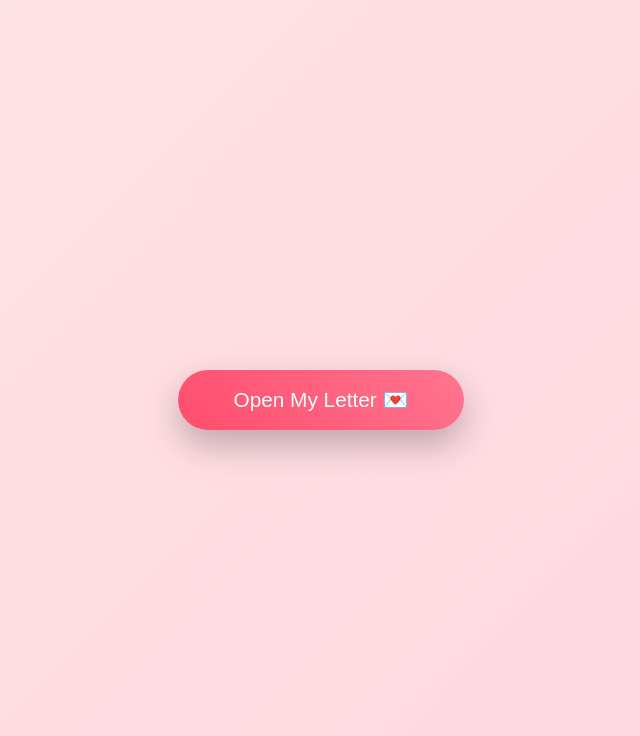
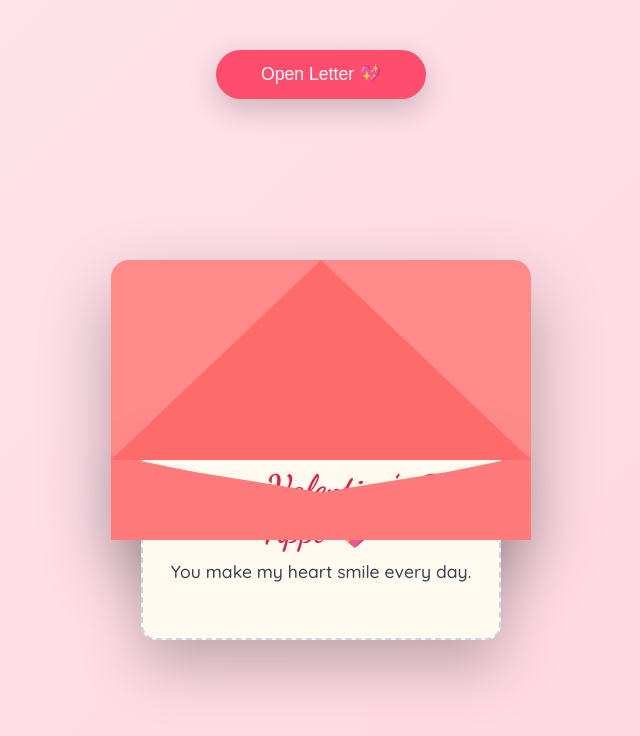
Before and after one commit to vinayakab-prog/demoVLT, a plain HTML site: page index.html in a window 1280 px wide. Shown: the whole page, without its empty margins (319-959 px from the left). Drawn offline with Linux system fonts and the light colour scheme.

Commit message:
Update index.html

```diff
--- a/index.html
+++ b/index.html
@@ -3,171 +3,152 @@
 <head>
 <meta charset="UTF-8">
 <meta name="viewport" content="width=device-width, initial-scale=1.0">
-<title>For Appi 💖</title>
-
-<link href="https://fonts.googleapis.com/css2?family=Dancing+Script:wght@700&family=Quicksand:wght@400;600&display=swap" rel="stylesheet">
+<title>Valentine Envelope</title>
+<link href="https://fonts.googleapis.com/css2?family=Dancing+Script:wght@700&family=Quicksand:wght@500&display=swap" rel="stylesheet">
 
 <style>
+*{margin:0;padding:0;box-sizing:border-box}
+
 body{
-  margin:0;
   height:100vh;
   display:flex;
   justify-content:center;
   align-items:center;
-  background:linear-gradient(135deg,#ffe4e6,#ffd6e0);
+  background:linear-gradient(135deg,#ffe4ec,#ffd6e0);
   font-family:'Quicksand',sans-serif;
 }
 
-/* Button */
-#btn{
-  padding:18px 55px;
-  font-size:1.3rem;
+button{
+  position:absolute;
+  top:50px;
+  padding:14px 45px;
   border:none;
-  border-radius:50px;
-  background:linear-gradient(45deg,#ff4d6d,#ff758f);
+  border-radius:35px;
+  font-size:1.1rem;
+  background:#ff4d6d;
   color:white;
   cursor:pointer;
-  box-shadow:0 15px 35px rgba(0,0,0,.25);
+  box-shadow:0 10px 30px rgba(0,0,0,.2);
 }
 
-/* Envelope Container */
-.env{
+/* ENVELOPE */
+.envelope{
   position:relative;
   width:420px;
-  height:320px;
-  display:none;
+  height:280px;
 }
 
-/* Envelope Back */
+/* BACK BODY */
 .back{
   position:absolute;
   width:100%;
   height:100%;
-  background:#ff9aa2;
-  border-radius:20px;
-  box-shadow:0 25px 60px rgba(0,0,0,.25);
+  background:#ff8a8a;
+  border-radius:18px;
+  box-shadow:0 30px 70px rgba(0,0,0,.3);
+  z-index:1;
 }
 
-/* Letter */
+/* LETTER */
 .letter{
   position:absolute;
-  width:85%;
-  left:7.5%;
-  height:62%;
-  top:230px; /* fully hidden */
+  width:360px;
+  height:200px;
+  left:50%;
+  transform:translateX(-50%);
+  top:180px; /* Hidden */
   background:#fffaf0;
   border-radius:15px;
   border:2px dashed #cbd5e1;
   padding:25px;
   text-align:center;
-  box-shadow:0 20px 50px rgba(0,0,0,.25);
-  transition:1.8s cubic-bezier(.68,-0.55,.27,1.55);
-  z-index:2;
+  box-shadow:0 25px 60px rgba(0,0,0,.25);
+  transition:1.6s cubic-bezier(.68,-0.55,.27,1.55);
+  z-index:3;
 }
+.open .letter{ top:40px; }
 
-.letter.show{
-  top:40px;
+.letter h1{
+  font-family:'Dancing Script',cursive;
+  color:#e11d48;
+  font-size:2.2rem;
 }
+.letter p{margin-top:8px;font-size:1.1rem;color:#374151}
 
-.letter h2{
-  font-family:'Dancing Script',cursive;
-  font-size:2.6rem;
-  color:#e11d48;
-  margin:0 0 10px;
-}
-
-.letter p{
-  font-size:1.1rem;
-  color:#374151;
-}
-
-/* Pocket Front */
+/* FRONT POCKET */
 .front{
   position:absolute;
   bottom:0;
   width:100%;
-  height:200px;
+  height:170px;
   background:#ff7b7b;
   z-index:4;
-  clip-path: polygon(
-    0% 40%,
-    20% 55%,
-    50% 70%,
-    80% 55%,
-    100% 40%,
-    100% 100%,
-    0% 100%
+  clip-path:polygon(
+    0 50%,20% 60%,40% 68%,50% 72%,60% 68%,80% 60%,100% 50%,100% 100%,0 100%
   );
 }
 
-/* Flap */
+/* FLAP */
 .flap{
   position:absolute;
   width:100%;
-  height:100%;
-  background:#ff6f6f;
-  clip-path:polygon(0 0,50% 70%,100% 0);
+  height:200px;
+  background:#ff6b6b;
+  clip-path:polygon(0 100%,50% 0,100% 100%);
   transform-origin:top;
-  transition:1.2s ease;
+  transition:1.3s ease;
   z-index:5;
 }
-.flap.open{
-  transform:rotateX(-170deg);
-}
+.open .flap{ transform:rotateX(-170deg); }
 
-/* Hearts */
+/* HEARTS */
 .heart{
   position:absolute;
   font-size:22px;
+  opacity:0;
   animation:float 4s linear forwards;
 }
-
 @keyframes float{
-  0%{opacity:0;transform:translateY(0) scale(.5);}
-  20%{opacity:1;}
-  100%{opacity:0;transform:translateY(-260px) scale(1.3);}
+  0%{transform:translateY(0) scale(.6);opacity:0}
+  20%{opacity:1}
+  100%{transform:translateY(-220px) scale(1.1);opacity:0}
 }
 </style>
 </head>
-
 <body>
 
-<button id="btn">Open My Letter 💌</button>
+<button id="btn">Open Letter 💖</button>
 
-<div class="env" id="env">
+<div class="envelope" id="env">
   <div class="back"></div>
-  <div class="letter" id="letter">
-    <h2>Happie Valentine’s Day Appi 💖</h2>
+
+  <div class="letter">
+    <h1>Happie Valentine’s Day Appi 💖</h1>
     <p>You make my heart smile every day.</p>
   </div>
+
   <div class="front"></div>
-  <div class="flap" id="flap"></div>
+  <div class="flap"></div>
 </div>
 
 <script>
-const btn=document.getElementById("btn");
-const env=document.getElementById("env");
-const flap=document.getElementById("flap");
-const letter=document.getElementById("letter");
+const btn=document.getElementById('btn');
+const env=document.getElementById('env');
 
 btn.onclick=()=>{
-  btn.style.display="none";
-  env.style.display="block";
+  btn.style.display='none';
+  env.classList.add('open');
 
-  setTimeout(()=>flap.classList.add("open"),500);
-  setTimeout(()=>letter.classList.add("show"),1200);
-
-  // continuous hearts
   setInterval(()=>{
-    const h=document.createElement("div");
-    h.className="heart";
-    h.innerHTML="💖";
-    h.style.left=(40+Math.random()*100)+"px";
-    h.style.top="210px";
+    const h=document.createElement('div');
+    h.className='heart';
+    h.innerHTML='💖';
+    h.style.left=(Math.random()*260+80)+'px';
+    h.style.top='160px';
     env.appendChild(h);
     setTimeout(()=>h.remove(),4000);
-  },600);
-};
+  },500);
+}
 </script>
 
 </body>
```
